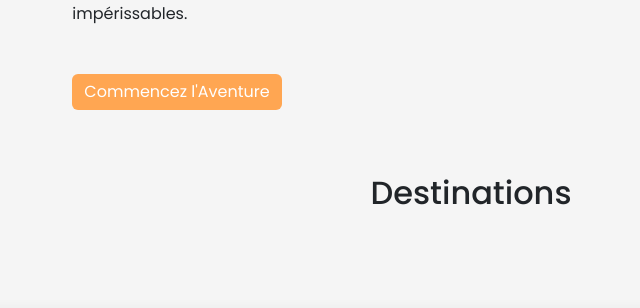
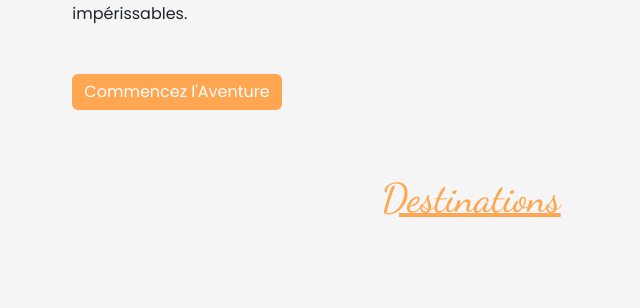
Before and after one commit to Marcel1902/sitemadot, a Django app: page / in a window 1280 px wide. Shown: the part 1514-1822 px from the top of the page, without its empty margins (169-809 px from the left). Run offline with Django 5.2, Linux system fonts and the light colour scheme; data that the repository does not hold is empty; some libraries are stand-ins or nearby versions.

Commit message:
soulignement du titre destinations

```diff
--- a/madot/templates/madot/home.html
+++ b/madot/templates/madot/home.html
@@ -296,7 +296,8 @@
     <!-- Destinations section -->
     <section id="destinations" class="destinations section mt-5">
         <div class="container">
-            <h2 class="page-header text-center mb-5">Destinations</h2>
+            <h2 class="page-header text-center mb-5 pb-3" style="text-decoration: underline; font-size: 40px; color: #FFA652; /* Jaune pour le titre */
+    font-family: 'Dancing Script', cursive;">Destinations</h2>
             <div class="row">
                 {% for destination in destinations %}
                 <div class="col-md-4 mb-3 destination-card" data-title="{{ destination.title }}">
```
